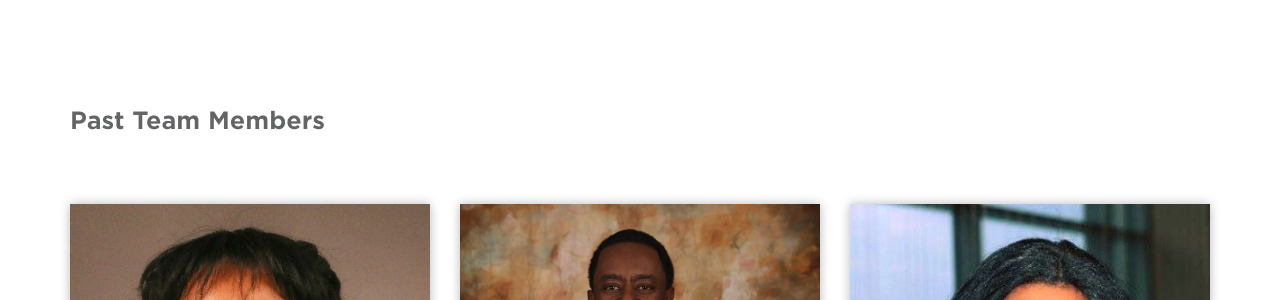
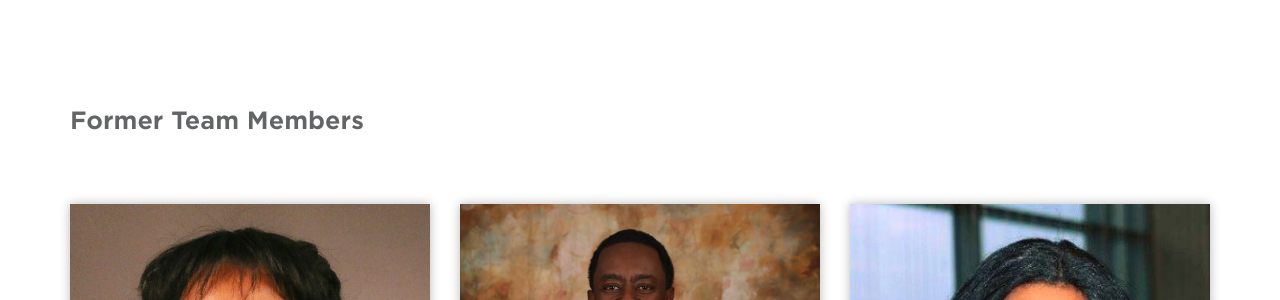
Before and after one commit to YEPNetwork/yepnetwork.github.io, a Jekyll site: the page built from _pages/team.html, in a window 1280 px wide and 900 px high, scrolled down 1666 px. Shown: the part 154-454 px from the top of the window. Built offline with Jekyll 4.4.1, drawn with Linux system fonts in a browser that asks for light colours; nearby versions of some CDN libraries.

Commit message:
Update team.html

```diff
--- a/_pages/team.html
+++ b/_pages/team.html
@@ -29,7 +29,7 @@ body_class: team
   {% endfor %}
 </div>
 
-<h2>Past Team Members</h2>
+<h2>Former Team Members</h2>
 
 <div class="row card-grid">
   {% assign persons = site.data.past-team-members %}
```
